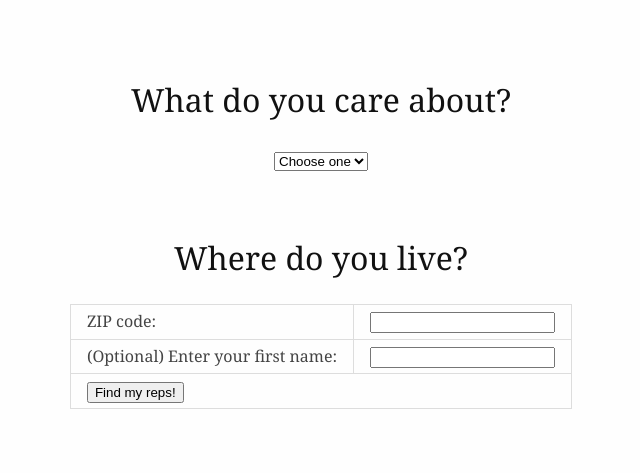
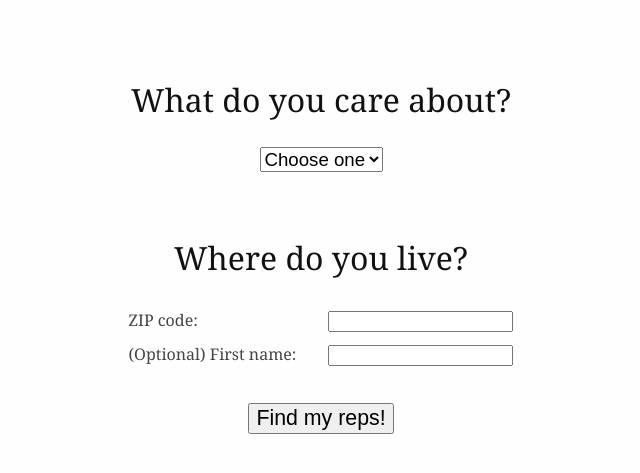
Before and after one commit to durka/ban-bannon, a Django app: template website/call/templates/call/index.html in a window 1280 px wide. Shown: the top 473 px of the page, without its empty margins (319-959 px from the left). Run offline with Django 3.2, Linux system fonts and the light colour scheme; the template is opened without the code that fills it, so the values that code supplies are empty; parts of the project's set-up code (start-up, migrations or seed data) failed here and were passed over.

Commit message:
tweak design for generic landing page (cc #12)

```diff
--- a/website/call/static/killercup-pandoc.css
+++ b/website/call/static/killercup-pandoc.css
@@ -140,6 +140,15 @@ code {
   white-space: pre;
 }
 
+input.big {
+  -webkit-appearance: button; /* without this font-size is ignored because web dev is bonkers */
+  font-size: 16pt;
+}
+
+select.big {
+  font-size: 14pt;
+}
+
 b, strong {
   font-weight: bold;
 }
@@ -231,8 +240,6 @@ figcaption {
 
 table {
   margin-bottom: 2em;
-  border-bottom: 1px solid #ddd;
-  border-right: 1px solid #ddd;
   border-spacing: 0;
   border-collapse: collapse;
 }
@@ -246,8 +253,6 @@ table th {
 
 table td {
   padding: .2em 1em;
-  border-top: 1px solid #ddd;
-  border-left: 1px solid #ddd;
   vertical-align: top;
 }
 
--- a/website/call/templates/call/index.html
+++ b/website/call/templates/call/index.html
@@ -12,7 +12,7 @@
         <div align="center">
             <form action="{% url 'call:scripts' %}" method="get">
                 <h2>What do you care about?</h2>
-                <select name="campaign">
+                <select class="big" name="campaign">
                     <option value="">Choose one</option>
                     {% for c in campaigns %}
                         <option
@@ -35,18 +35,14 @@
                     </tr>
                     <tr>
                         <td>
-                            <label for="name">(Optional) Enter your first name:</label>
+                            <label for="name">(Optional) First name:</label>
                         </td>
                         <td>
                             <input type="text" name="name" id="name" value="{{name}}" />
                         </td>
                     </tr>
-                    <tr>
-                        <td colspan="2">
-                            <input type="submit" value="Find my reps!" />
-                        </td>
-                    </tr>
                 </table>
+                <input class="big" type="submit" value="Find my reps!" />
             </form>
             {% if error %}
                 <p style="color: orangered">
```
